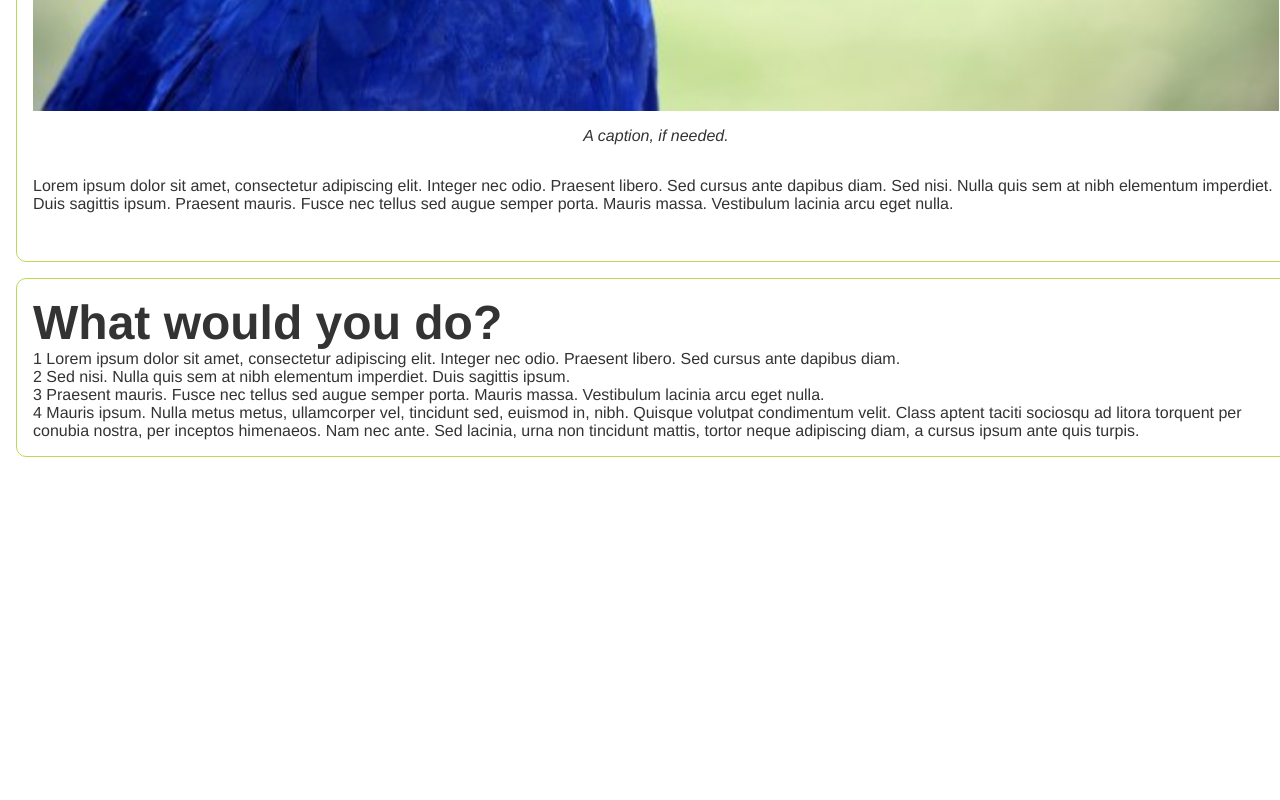
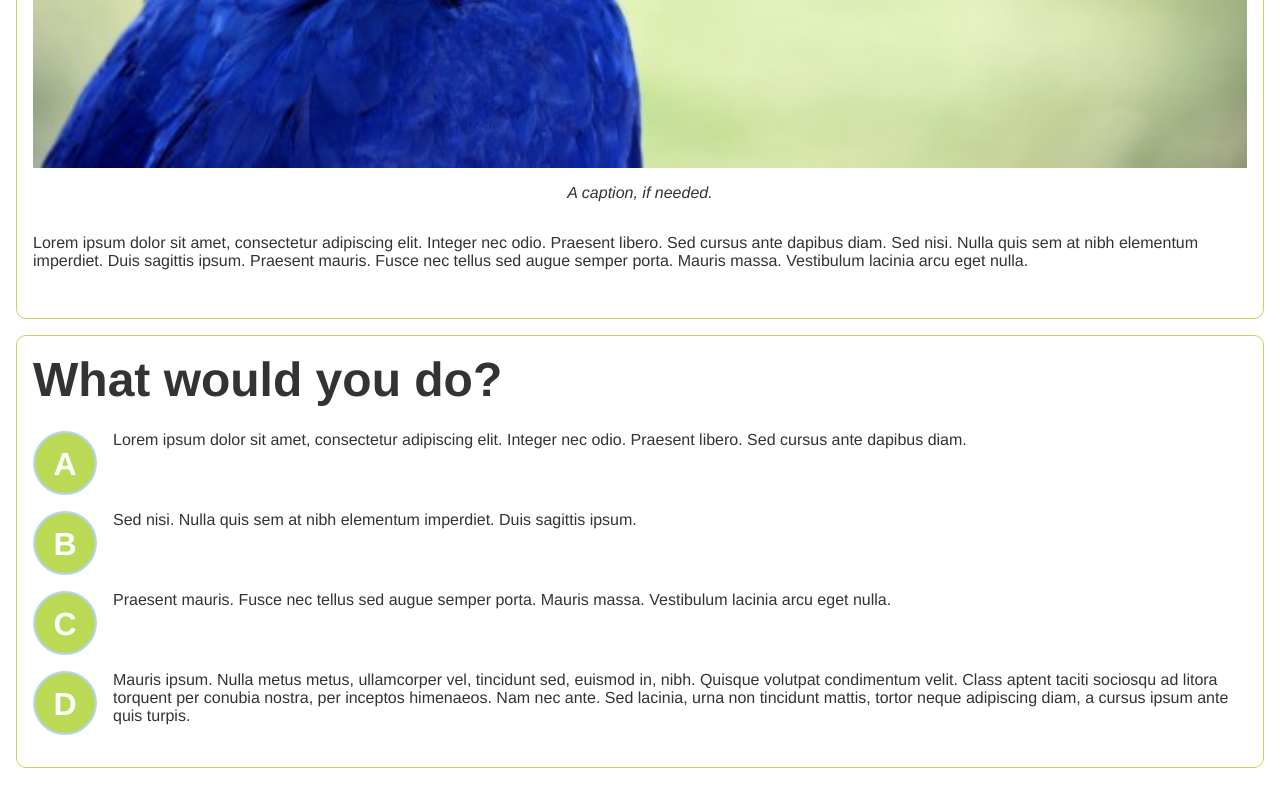
Before and after one commit to jbothma/hackastory-capetown, a website: page index.html in a window 1280 px wide. Shown: the part 753-1553 px from the top of the page. Before the commit the page ends 1226 px from the top, so only its background shows below. Drawn offline with Linux system fonts and the light colour scheme; a web font is replaced by a local one.

Commit message:
A few updates to the basic html, still ugly

```diff
--- a/MainStyle.scss
+++ b/MainStyle.scss
@@ -7,10 +7,11 @@
 
 $font-stack:    FiraSans-Regular, Helvetica, sans-serif;
 $font-size-regular: 100%;
+$font-size-bigger: 2rem;
 $font-size-huge: 3rem;
 $primary-color: #333;
 
-html, body, section, article, figure, figcaption, img, ol {
+html, main, body, section, article, figure, figcaption, img, ol {
   width: 100%;
   box-sizing: border-box;
 }
@@ -18,25 +19,20 @@ html, body, section, article, figure, figcaption, img, ol {
 body {
   font: 100% $font-stack;
   color: $primary-color;
-
+  padding: 1em;
 }
 
 section {
   border-radius: 10px;
   border: 1px solid #BADA55;
-  margin: 1em;
+  margin-bottom: 1em;
   padding: 1em;
 
   #questionMedia {
 
-    img {
-        width: 100%;
-    }
-
     figcaption {
       font-style: italic;
       text-align: center;
-      width: 100%;
       padding-top: 1em;
     }
   }
@@ -49,9 +45,31 @@ section {
     list-style-type: none;
     counter-reset: ol-counter;
 
+    li {
+      position: relative;
+      padding-left: 5em;
+      padding-bottom: 1em;
+      min-height: 5em;
+    }
+
     li:before {
-      content: counter(ol-counter);
+      content: counter(ol-counter, upper-alpha);
       counter-increment: ol-counter;
+      text-align: center;
+      padding-top: 0.4em;
+      font-size: $font-size-bigger;
+      font-weight: bold;
+      color: #fff;
+
+      position: absolute;
+      left: 0;
+
+      background-color: #BADA55;
+      border-radius: 50%;
+      border: 2px solid #B3D4FC;
+      width: 2em;
+      height: 2em;
+
     }
   }
 }
@@ -59,4 +77,5 @@ section {
 header {
   font-size: $font-size-huge;
   font-weight: bold;
+  margin-bottom: 0.5em;
 }
--- a/index.html
+++ b/index.html
@@ -8,6 +8,7 @@
 </head>
 <body>
     <main>
+        <header>Spot the Cop</header>
         <section id="question">
             <figure id="questionMedia">
                 <img src="media/blue-macaw-bird.jpg">
```
Also changed, not shown: MainStyle.css.
